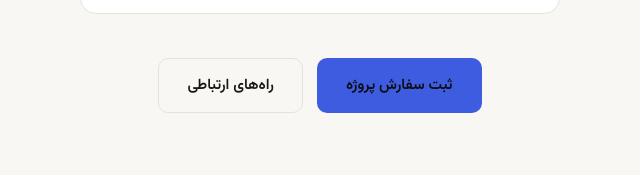
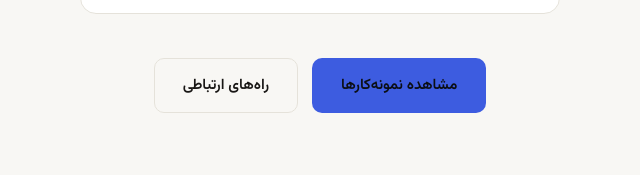
Before and after one commit to hosseindevlop/hosseindevlop.github.io, a plain HTML site: page index.html in a window 1280 px wide. Shown: the part 1905-2080 px from the top of the page, 320-960 px from the left. Drawn offline with Linux system fonts and the light colour scheme; a web font is replaced by a local one.

Commit message:
Update index.html

```diff
--- a/index.html
+++ b/index.html
@@ -477,7 +477,7 @@ footer{border-top:1px solid var(--border); padding:36px 0; margin-top:20px;}
       <div class="stat-row"><span class="stat-label">وضعیت</span><span class="stat-value">در دسترس ✓</span></div>
     </div>
     <div class="cta-row reveal">
-      <a href="contact.html" class="btn btn-primary">ثبت سفارش پروژه</a>
+      <a href="portfolio.html" class="btn btn-primary">مشاهده نمونه‌کارها</a>
       <a href="contact.html#contact" class="btn btn-ghost">راه‌های ارتباطی</a>
     </div>
   </div>
```
